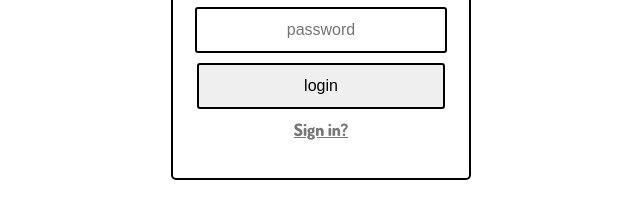
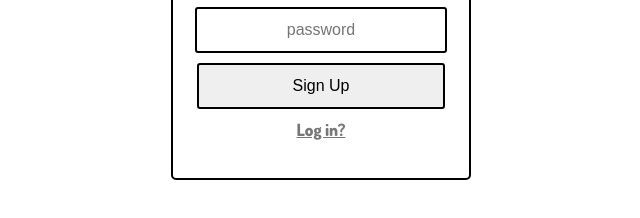
Before and after one commit to TheAssembler1/IMBDWebsiteFrontEnd, a plain HTML site: page Html/User/sign-up.html in a window 1280 px wide. Shown: the part 350-568 px from the top of the page, 319-959 px from the left. Drawn offline with Linux system fonts and the light colour scheme.

Commit message:
test
test

```diff
--- a/Html/User/sign-up.html
+++ b/Html/User/sign-up.html
@@ -19,10 +19,10 @@
     <div id="form">
       <input id="userName" type="text" placeholder="username" class="field">
       <input id="password" type="password" placeholder="password" class="field">
-      <input type="submit" onclick="SignUp()" value="login" class="btn">
+      <input type="submit" onclick="SignUp()" value="Sign Up" class="btn">
     </div>
     <div class="pass-link">
-      <a href="/Html/User/sign-in.html">Sign in?</a>
+      <a href="/Html/User/sign-in.html">Log in?</a>
     </div>
   </div>
 </body>
```
